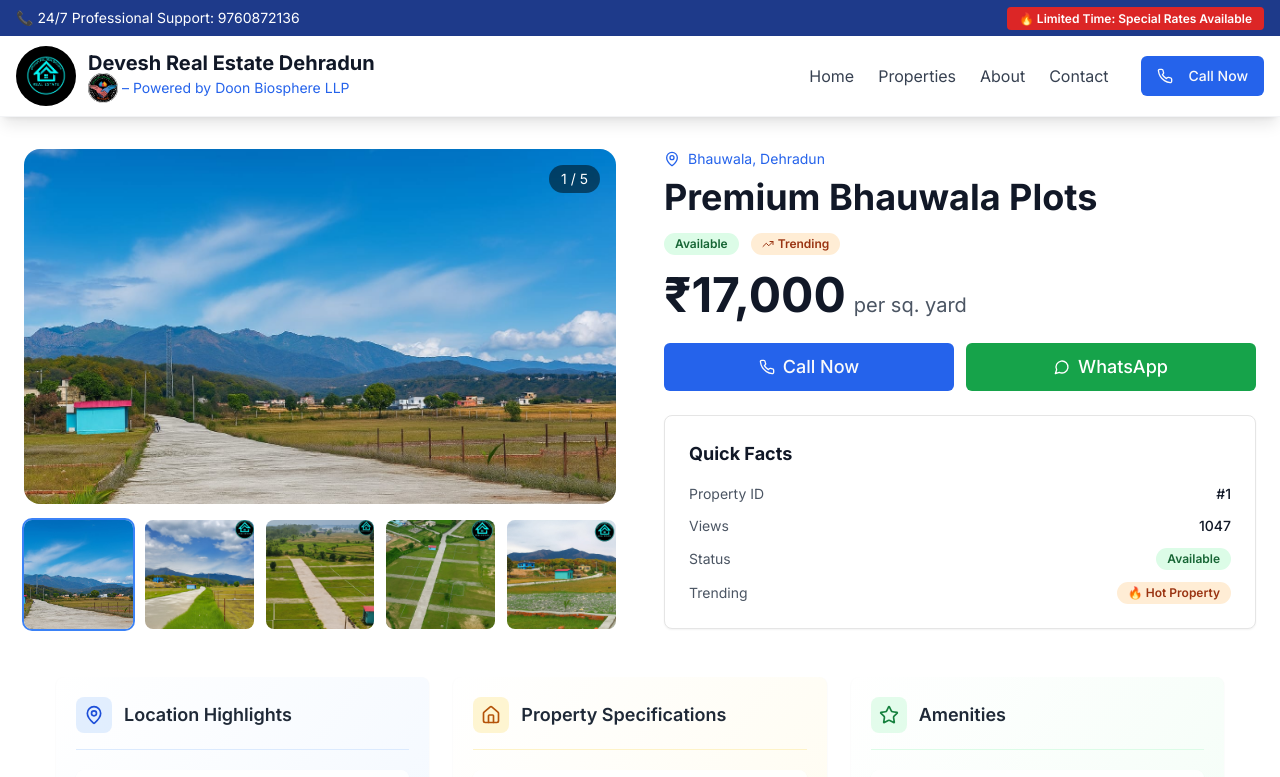
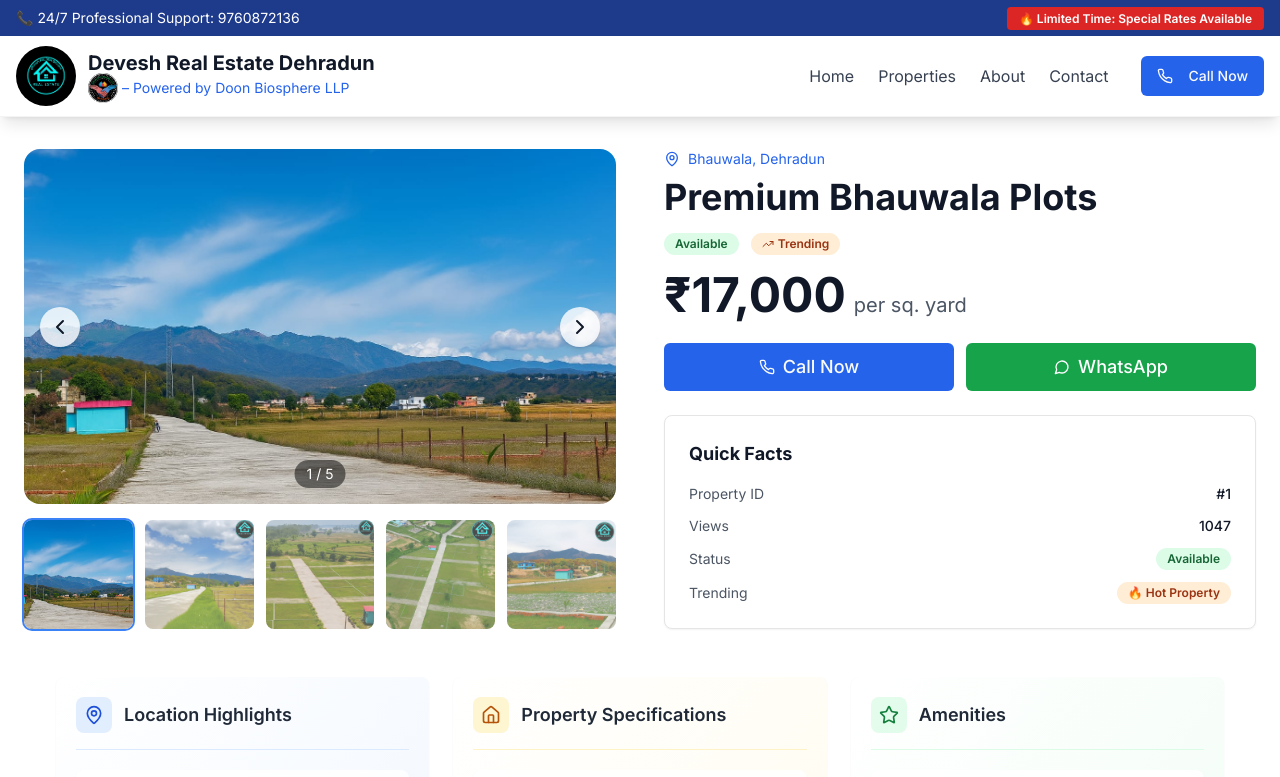
Before and after one commit to H-S-RATHI/devesh-real-estate-dehradun, a Next.js app: page /properties/1 in a window 1280 px wide. Shown: the top 777 px of the page. Built offline with nearby package versions, Linux system fonts and the light colour scheme.

Commit message:
feat(property-detail): add carousel for property images
Implement Embla Carousel for property image gallery with navigation controls and thumbnails. Also update distance to GRD College in sample data.

```diff
--- a/app/properties/[id]/page.tsx
+++ b/app/properties/[id]/page.tsx
@@ -3,6 +3,7 @@
 import { useParams, useRouter } from "next/navigation"
 import { useEffect, useState } from "react"
 import Image from "next/image"
+import useEmblaCarousel from 'embla-carousel-react'
 import { Card, CardContent } from "@/components/ui/card"
 import { Badge } from "@/components/ui/badge"
 import { Button } from "@/components/ui/button"
@@ -27,6 +28,8 @@ import {
   Share2,
   ArrowLeft,
   CheckCircle,
+  ChevronLeft,
+  ChevronRight,
   Home
 } from "lucide-react"
 import { getPropertyById } from "@/lib/properties-data"
@@ -39,6 +42,33 @@ export default function PropertyDetailPage() {
   const [activeImageIndex, setActiveImageIndex] = useState(0)
   const [loading, setLoading] = useState(true)
   const [isLiked, setIsLiked] = useState(false)
+
+  // Initialize Embla Carousel with type assertion
+  const [emblaRef, emblaApi] = useEmblaCarousel({ loop: true }) as [any, any]
+  const [scrollSnaps, setScrollSnaps] = useState<number[]>([])
+
+  const scrollTo = (index: number) => {
+    if (emblaApi) emblaApi.scrollTo(index)
+  }
+
+  const onSelect = () => {
+    if (!emblaApi) return
+    setActiveImageIndex(emblaApi.selectedScrollSnap())
+  }
+
+  useEffect(() => {
+    if (!emblaApi) return
+
+    onSelect()
+    setScrollSnaps(emblaApi.scrollSnapList())
+    emblaApi.on('select', onSelect)
+    emblaApi.on('reInit', onSelect)
+
+    return () => {
+      emblaApi.off('select', onSelect)
+      emblaApi.off('reInit', onSelect)
+    }
+  }, [emblaApi])
 
   useEffect(() => {
     if (params.id) {
@@ -109,27 +139,58 @@ export default function PropertyDetailPage() {
         <div className="grid lg:grid-cols-2 gap-12 mb-12">
           {/* Images */}
           <div className="space-y-4">
-            <div className="relative aspect-[5/3] rounded-2xl overflow-hidden">
-              <Image
-                src={property.images[activeImageIndex] || "/placeholder.svg"}
-                alt="Property"
-                fill
-                className="object-cover"
-              />
-              <div className="absolute top-4 right-4 bg-black/50 text-white px-3 py-1 rounded-full text-sm">
+            <div className="relative aspect-[5/3] rounded-2xl overflow-hidden" ref={emblaRef}>
+              <div className="flex h-full">
+                {property.images.map((image: string, index: number) => (
+                  <div key={index} className="flex-[0_0_100%] min-w-0 relative">
+                    <Image
+                      src={image || "/placeholder.svg"}
+                      alt={`Property image ${index + 1}`}
+                      fill
+                      className="object-cover"
+                      priority={index === 0}
+                    />
+                  </div>
+                ))}
+              </div>
+
+              {/* Navigation buttons */}
+              <button
+                className="absolute left-4 top-1/2 -translate-y-1/2 bg-white/80 hover:bg-white text-gray-900 rounded-full p-2 shadow-md z-10"
+                onClick={() => emblaApi && emblaApi.scrollPrev()}
+              >
+                <ChevronLeft className="w-6 h-6" />
+              </button>
+              <button
+                className="absolute right-4 top-1/2 -translate-y-1/2 bg-white/80 hover:bg-white text-gray-900 rounded-full p-2 shadow-md z-10"
+                onClick={() => emblaApi && emblaApi.scrollNext()}
+              >
+                <ChevronRight className="w-6 h-6" />
+              </button>
+
+              {/* Image counter */}
+              <div className="absolute bottom-4 left-1/2 -translate-x-1/2 bg-black/50 text-white px-3 py-1 rounded-full text-sm">
                 {activeImageIndex + 1} / {property.images.length}
               </div>
             </div>
+
+            {/* Thumbnails */}
             <div className="grid grid-cols-5 gap-3">
               {property.images.map((image: string, index: number) => (
                 <button
                   key={index}
-                  onClick={() => setActiveImageIndex(index)}
-                  className={`relative aspect-square rounded-lg overflow-hidden ${
-                    index === activeImageIndex ? "ring-2 ring-blue-500" : ""
+                  onClick={() => scrollTo(index)}
+                  className={`relative aspect-square rounded-lg overflow-hidden transition-opacity duration-200 ${
+                    index === activeImageIndex ? "ring-2 ring-blue-500" : "opacity-70 hover:opacity-100"
                   }`}
                 >
-                  <Image src={image || "/placeholder.svg"} alt="" fill className="object-cover" />
+                  <Image
+                    src={image || "/placeholder.svg"}
+                    alt={`Thumbnail ${index + 1}`}
+                    fill
+                    className="object-cover"
+                    sizes="(max-width: 768px) 20vw, 10vw"
+                  />
                 </button>
               ))}
             </div>
--- a/lib/properties-data.ts
+++ b/lib/properties-data.ts
@@ -18,7 +18,7 @@ export const properties = [
     views: 1047,
     trending: true,
     highlights: [
-      "1 km – GRD College",
+      "4 km – GRD College",
       "2 km – Dev Bhoomi University",
       "20 mins – Prem Nagar",
       "Close to IMA & Hospitals",
```
